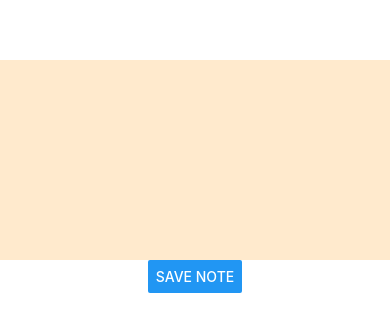
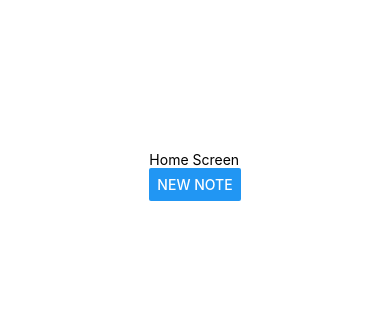
Before and after one commit to fabianhaef/NoteTaker, a React Native app: screen / in a window 390 px wide. Shown: the part 246-578 px from the top of the page. Built offline with nearby package versions, Linux system fonts and the light colour scheme.

Commit message:
create HomeScreen component

```diff
--- a/App.tsx
+++ b/App.tsx
@@ -1,21 +1,28 @@
 import { StatusBar } from 'expo-status-bar';
-import { StyleSheet, View, } from 'react-native';
+import { StyleSheet, View, Text, Button } from 'react-native';
 import { useState } from 'react';
 import AsyncStorage from '@react-native-async-storage/async-storage'
 
 import { NoteTakingInput } from './components/NoteTakingInput';
+import { HomeScreen } from './components/HomeScreen';
 
 export default function App() {
   const [text, setText] = useState<string>('');
+  const [shouldCreateNewNote, setShouldCreateNewNote] = useState<boolean>(false);
 
   const saveNote = async () => {
-    await AsyncStorage.setItem('note', text)
+    await AsyncStorage.setItem('note', text);
+    setShouldCreateNewNote(false);
   }
 
   return (
     <View style={styles.container}>
       <StatusBar style="auto" />
-      <NoteTakingInput saveNote={saveNote} />
+      {shouldCreateNewNote ? (
+        <NoteTakingInput saveNote={saveNote} />
+      ) : (
+        <HomeScreen toggleNewNote={setShouldCreateNewNote} />
+      )}
     </View>
   );
 }
--- /dev/null
+++ b/components/HomeScreen.tsx
@@ -0,0 +1,15 @@
+import React from "react";
+import { Text, Button, View } from "react-native";
+
+type Props = {
+    toggleNewNote: (toggle: boolean) => void;
+}
+
+export const HomeScreen: React.FC<Props> = ({ toggleNewNote }) => {
+    return (
+        <View>
+            <Text>Home Screen</Text>
+            <Button onPress={() => toggleNewNote(true)} title="New Note" />
+        </View>
+    )
+}
```
